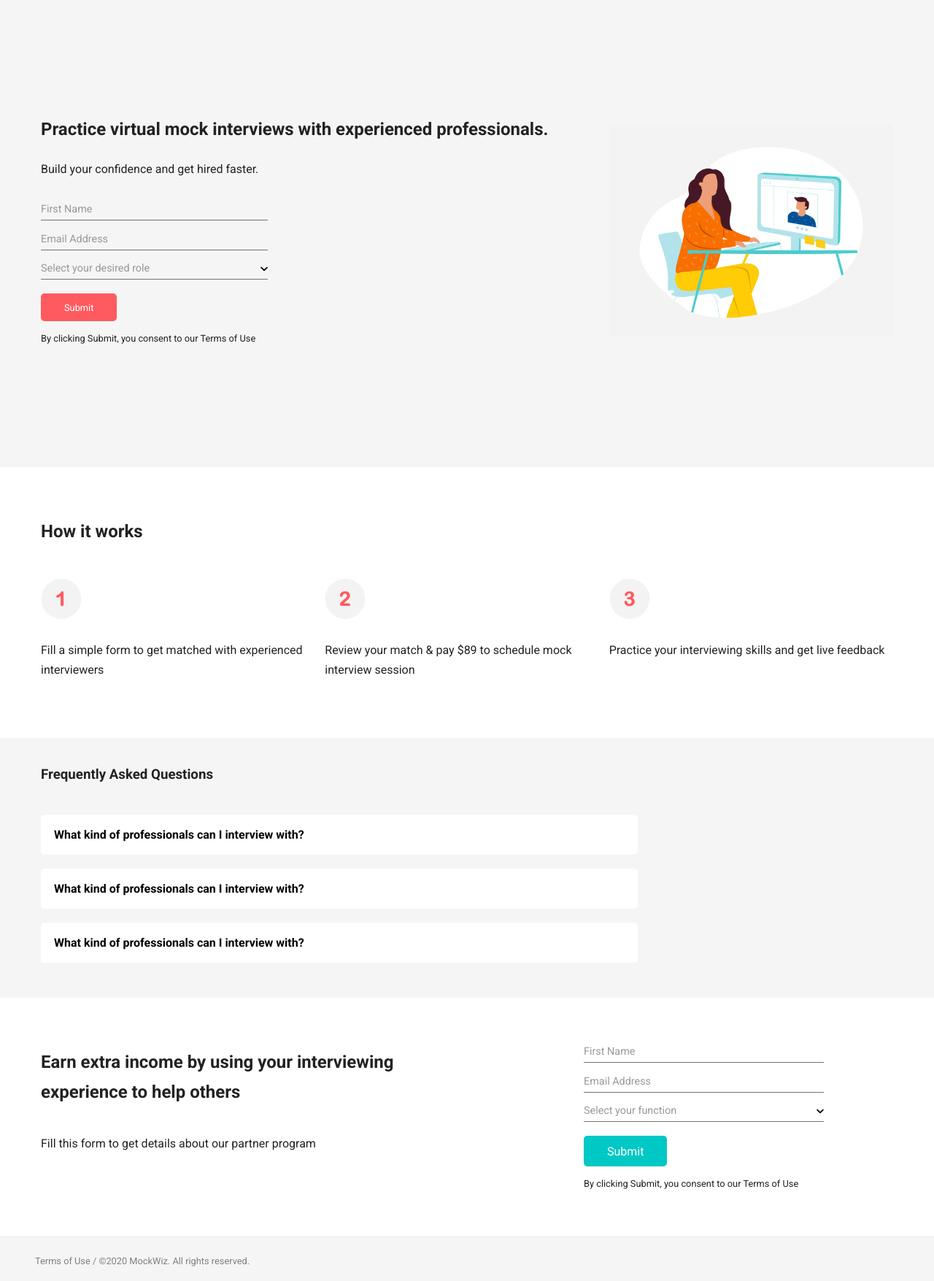
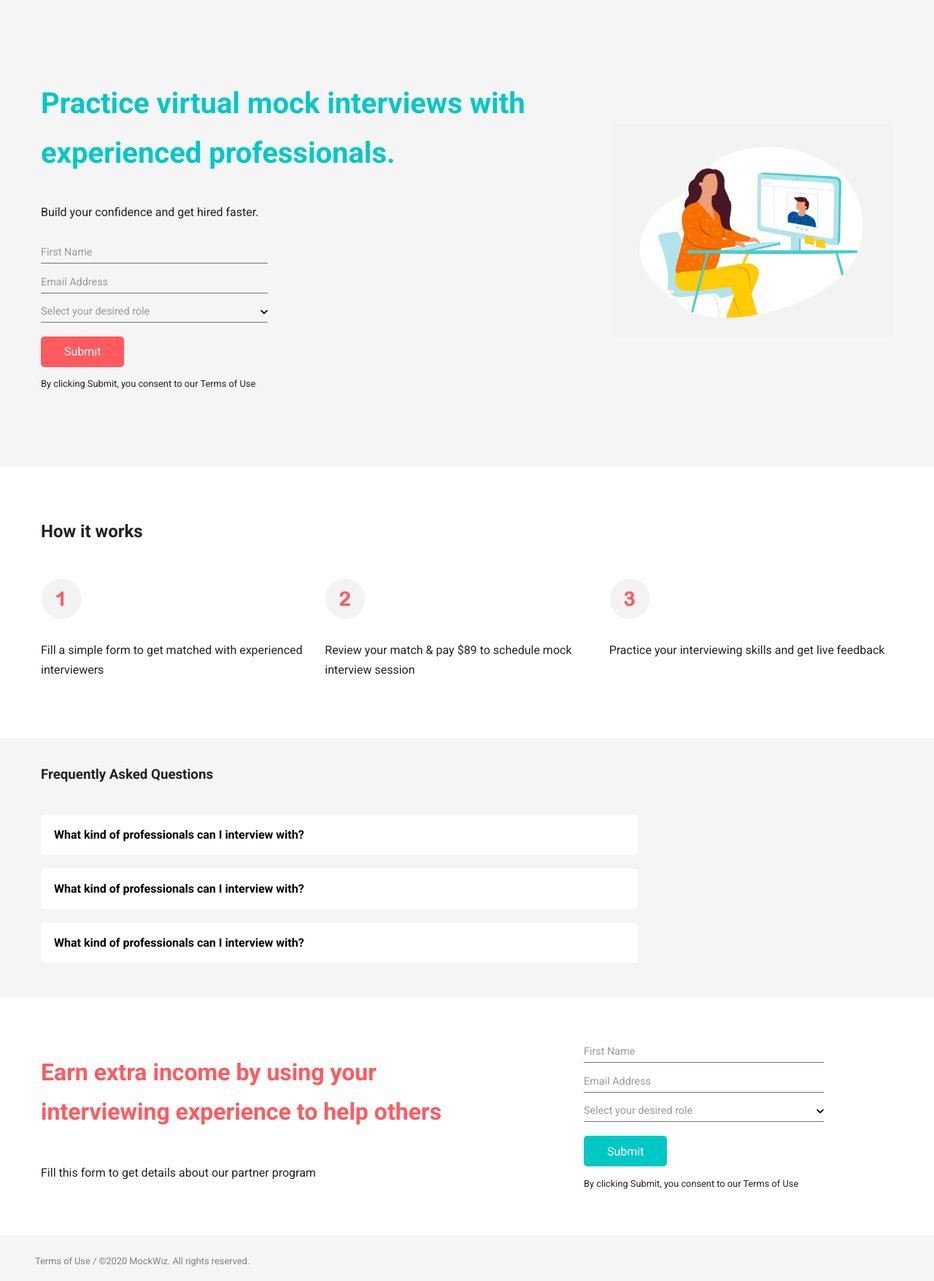
Before and after one commit to parvathys0311/mockWiz, a Django app: page /home in a window 1280 px wide. Shown: the part 75-1830 px from the top of the page at 73% size. Run offline with Django 3.2, Linux system fonts and the light colour scheme; data that the repository does not hold is empty; some libraries are stand-ins or nearby versions.

Commit message:
css tweaks

```diff
--- a/candidateApp/forms.py
+++ b/candidateApp/forms.py
@@ -1,27 +1,35 @@
+from itertools import chain
+
 from django.core.validators import validate_email
 from django.forms import ModelForm, TextInput, EmailInput, Select, ModelChoiceField
+from django.forms.utils import flatatt
+from django.utils.encoding import force_text
+from django.utils.html import format_html
+from django.utils.safestring import mark_safe
 
 from pagesApp.models import Role
 from .models import Candidate
 
 from django import forms
 
+
 class Candidateform(ModelForm):
-    interestedRole = ModelChoiceField(Role.objects.all(),empty_label="------ Select ------")
+    interestedRole = ModelChoiceField(Role.objects.all(),empty_label="Select your desired role")
     class Meta:
         model=Candidate
         fields=('firstName','email','interestedRole')
 
         widgets = {
-            'firstName':TextInput(attrs={'class': 'form-control', 'id':'Name'}),
-            'email': EmailInput(attrs={'class': 'form-control', 'id':'Email'}),
-            'interestedRole': Select(attrs={'class': 'form_control', 'id': 'Role'}),
+            'firstName':TextInput(attrs={'id':'Name', 'placeholder':'First Name'}),
+            'email': EmailInput(attrs={'id':'Email','placeholder':'Email Address'}),
+            'interestedRole': Select(attrs={'class': 'selectCdd', 'id': 'role'}),
         }
     def clean_email(self):
         email = self.cleaned_data.get('email')
         for instance in Candidate.objects.all():
             if instance.email == email:
                 raise forms.ValidationError("Email already exists. Looks like you have made an enquiry already. Our team will get back to you soon.")
+        return email
 
         # if not (email):
         #     raise forms.ValidationError(
@@ -31,5 +39,3 @@ class Candidateform(ModelForm):
         #     mt = validate_email(email)
         # except:
         #     return forms.ValidationError("Email is not in correct format")
-        # return email
-    # def clean_email(self):
--- a/expertApp/forms.py
+++ b/expertApp/forms.py
@@ -6,19 +6,20 @@ from django import forms
 
 
 class Expertform(ModelForm):
-    expertiseFunction = ModelChoiceField(Function.objects.all(), empty_label="------- Select ------")
+    expertiseFunction = ModelChoiceField(Function.objects.all(), empty_label="Select your desired role")
     class Meta:
         model=Expert
         fields=('firstName','email','expertiseFunction'
                )
 
         widgets = {
-            'firstName':TextInput(attrs={'class': 'form-control', 'id':'Name'}),
-            'email': EmailInput(attrs={'class': 'form-control', 'id':'Email'}),
-            'expertiseFunction': Select(attrs={'class': 'form_control', 'id': 'Function'}),
+            'firstName':TextInput(attrs={'id':'Name', 'placeholder':'First Name', 'class':'ex-input'}),
+            'email': EmailInput(attrs={'id':'Email', 'placeholder':'Email Address', 'class':'ex-input'}),
+            'expertiseFunction': Select(attrs={'id': 'Function', 'class': 'ex-input'}),
         }
     def clean_email(self):
         email = self.cleaned_data.get('email')
         for instance in Expert.objects.all():
             if instance.email == email:
                 raise forms.ValidationError("Email already exists. Looks like you have made an enquiry already. Our team will get back to you soon.")
+        return email
--- a/mockWizProject/settings.py
+++ b/mockWizProject/settings.py
@@ -135,3 +135,9 @@ from django.contrib.messages import constants as messages
 MESSAGE_TAGS = {
     messages.ERROR:'danger',
 }
+
+EMAIL_HOST = 'smtp.sendgrid.net'
+EMAIL_HOST_USER = 'apikey' # this is exactly the value 'apikey'
+EMAIL_HOST_PASSWORD = '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'
+EMAIL_PORT = 587
+EMAIL_USE_TLS = True
--- a/mockWizProject/static/css/index.css
+++ b/mockWizProject/static/css/index.css
@@ -28,6 +28,13 @@ body{
   /* margin: 1em;
   padding-left: 1.6em; */
   width: 100%;
+}
+
+.error {
+    width: 100%;
+    color: red;
+    font-size: 0.9em;
+    margin:0;
 }
 
 .hero2{
--- a/mockWizProject/static/css/typography.css
+++ b/mockWizProject/static/css/typography.css
@@ -10,8 +10,15 @@ h1, h2, h3, h4, h5, h6 {
   font-family: 'Roboto', sans-serif;
   font-weight: 700;
 }
+
 h1{
-  font-size: 3;
+  font-size: 2.5em;
+  color: #00c8c5;
+}
+
+.exForm h2{
+  font-size: 2em;
+  color: #ff5a5f;
 }
 
 /* body text */
--- /dev/null
+++ b/mockWizProject/static/js/errorMessage.js
@@ -0,0 +1,13 @@
+let button = document.getElementById("cdd-button");
+errorDiv.classList.toggle('hidden');
+//let errorDiv = document.getElementById("error");
+
+//function displayError(){
+//    console.log("yes")
+//  if (errorDiv.style.display === "none") {
+//    console.log("display error");
+//    errorDiv.style.display = "block";
+//  } else {
+//    errorDiv.style.display = "none";
+//  }
+//}
--- a/mockWizProject/static/js/formSelect.js
+++ b/mockWizProject/static/js/formSelect.js
@@ -1,24 +1,38 @@
 
-let select = document.querySelector('.selectCdd');
-console.log(select);
+let role = document.getElementById("id_interestedRole");
+let fn = document.getElementById("id_expertiseFunction");
 
-select.onchange = function colorChange() {
-  console.log("1");
-  if (select.value != 'null') {
-    console.log('yes');
-    select.style.color = '#000';
-  } else {
-    select.style.color = '#999';
-  }
+document.onreadystatechange=function(){
+//all onload actions
+    fn.classList.add("ex-input");
+    role.style.color = '#999';
+    fn.style.color ='#999';
 }
 
+role.onchange = function colorChange() {
+    var value = role.options[role.selectedIndex].value;
+    console.log(value)
+    if (value == "")
+        role.style.color = '#999';
+    else
+        role.style.color = '#000';
+}
+
+fn.onchange = function colorChange() {
+    var value = fn.options[fn.selectedIndex].value;
+    console.log(value)
+    if (value == "")
+        fn.style.color = '#999';
+    else
+        fn.style.color = '#000';
+}
+
+
 let selectEx = document.querySelector('.selectEx');
-console.log(selectEx);
+//console.log(selectEx);
 
 selectEx.onchange = function colorChange() {
-  console.log("1");
   if (selectEx.value != 'null') {
-    console.log('yes');
     selectEx.style.color = '#000';
   } else {
     selectEx.style.color = '#999';
--- a/pagesApp/urls.py
+++ b/pagesApp/urls.py
@@ -3,6 +3,7 @@ from . import views
 
 
 urlpatterns = [
-    path('landingpage', views.index, name="index"),
+    path('test', views.test, name="test"),
     path('home', views.home, name="home"),
+    path('email', views.sendgridtest, name="sendgridtest"),
     ]
--- a/pagesApp/views.py
+++ b/pagesApp/views.py
@@ -1,21 +1,64 @@
+import os
+
 from django.contrib import messages
 from django.core.mail import send_mail, send_mass_mail
 from django.shortcuts import render, redirect
 
 # Create your views here.
+from sendgrid import SendGridAPIClient
+from sendgrid.helpers.mail import Mail
+
 from candidateApp.forms import Candidateform
 from candidateApp.models import Candidate
 from expertApp.forms import Expertform
 
 def home(request):
-    return render(request,'pages/index.html')
+    forms_new = {}
+    formCdd = Candidateform()
+    formExp = Expertform()
+    if request.method == 'POST':  # POST action in homepage
+        print("POST")
+        if 'submit-cdd' in request.POST:  # candidate form submission
+            formCdd = Candidateform(request.POST)
+            if formCdd.is_valid():
+                data = formCdd.cleaned_data
+                # save form
+                formCdd.save()
+                # display message for user
+                messages.success(request,
+                                 'You have successfully submitted your details. Our team will get back to you soon.')
+                # send confirmation email
+                send_mail('Cdd Form Submission', 'Here is the message.', 'parvathys0387@gmail.com',
+                          ['parvathys0311@gmail.com'],
+                          fail_silently=False)
+                return redirect('home')
 
-def index(request):
+        elif 'submit-exp' in request.POST:  # expert form submission
+            print("yes")
+            formExp = Expertform(request.POST)
+            if formExp.is_valid():
+                print("valid")
+                data = formExp.cleaned_data
+                # save form
+                formExp.save()
+                # display message for user
+                messages.success(request,
+                                 'Expert form message')
+                # send confirmation email
+                send_mail('Expert form submission', 'Here is the message.', 'parvathys0387@gmail.com',
+                          ['parvathys0311@gmail.com'],
+                          fail_silently=False)
+                return redirect('home')
+    forms_new['formcd'] = formCdd
+    forms_new['formex'] = formExp
+    return render(request,'pages/index.html',{'form': forms_new})
+
+def test(request):
     forms_new = {}
     form1 = Candidateform()
     form2 = Expertform()
     if request.method == 'POST':        # POST action in homepage
-        if 'submit-cdd' in request.POST:    # candidate form submission
+        if 'submit-cdd' in request.POST: # candidate form submission
             form1 = Candidateform(request.POST)
             if form1.is_valid():
                 data = form1.cleaned_data
@@ -25,10 +68,10 @@ def index(request):
                 messages.success(request,
                                  ': You have successfully submitted your details. Our team will get back to you soon.')
                 # send confirmation email
-                send_mail('Subject here', 'Here is the message.', 'parvathy.labwork@zohomail.com',
+                send_mail('Subject here', 'Here is the message.', 'parvathys0387@gmail.com',
                           ['parvathys0311@gmail.com'],
                           fail_silently=False)
-                return redirect('index')
+                return redirect('test')
 
         elif 'submit-exp' in request.POST:   # expert form submission
             form2 = Expertform(request.POST)
@@ -39,10 +82,10 @@ def index(request):
                 # display message for user
                 messages.success(request, ': You have successfully submitted your details. Our team will get back to you soon.')
                 # send confirmation email
-                send_mail('Subject here', 'Here is the message.', 'parvathy.labwork@zohomail.com',
+                send_mail('Subject here', 'Here is the message.', ['parvathy.labwork@zohomail.com'],
                           ['parvathys0311@gmail.com'],
                           fail_silently=False)
-                return redirect('index')
+                return redirect('test')
 
         # # GMAIL setup
         # email_client = (
@@ -60,3 +103,10 @@ def index(request):
     forms_new['formcd'] = form1
     forms_new['formex'] = form2
     return render(request, "pages/test.html",{'form': forms_new})
+
+def sendgridtest(request):
+
+    send_mail('Subject here', 'Here is the message.', 'parvathys0387@gmail.com',
+              ['parvathys0311@gmail.com'],
+              fail_silently=False)
+    return redirect(home)
--- a/templates/base.html
+++ b/templates/base.html
@@ -4,6 +4,7 @@
 <head>
   <meta charset="UTF-8">
   <meta name="viewport" content="width=device-width, initial-scale=1.0">
+
   <!--  Custom css -->
   <link rel="stylesheet" href="{% static 'css/index.css' %}">
   <link rel="stylesheet" href="{% static 'css/typography.css' %}">
--- a/templates/pages/index.html
+++ b/templates/pages/index.html
@@ -12,31 +12,30 @@
             <h1>Practice virtual mock interviews with experienced professionals.</h1>
             <p>Build your confidence and get hired faster.</p>
             <div>
-              <form action="#">
+              <form method="POST" action="" enctype="multipart/form-data"> {% csrf_token %}
                 <ul>
                   <li>
-                    <input type="text" name="name" placeholder="First Name">
+                    {{form.formcd.firstName}}
                   </li>
                   <li>
-                    <input type="text" name="_replyto" placeholder="Email Address">
+                    {{form.formcd.email}}
+                    <p class="error">{{form.formcd.email.errors | striptags}}</p>
                   </li>
-                  <select id="role" class="selectCdd">
-                    <option value="null" disabled selected>Select your desired role</option>
-                    <option value="1" class="color">System Analyst</option>
-                    <option value="2">Accountant</option>
-                    <option value="3">Rig Manager</option>
-                    <option value="4">Data Scientist</option>
-                  </select>
                   <li>
-                    <button type="submit" class="font-small" id="cdd-button">Submit</button>
+                    {{form.formcd.interestedRole}}
+                  </li>
+                  <li>
+                    <button type="submit" value="submit" id="cdd-button" name="submit-cdd" onclick="displayError()">Submit</button>
                   </li>
                   <li>
                     <p class="font-small">By clicking Submit, you consent to our Terms of Use</p>
                   </li>
-                  <!-- <input type="submit" value="Submit"> -->
                 </ul>
               </form>
             </div>
+<!--            <div class="" id="error">-->
+
+<!--          </div>-->
           </div>
           <div class="hero2">
             <img class="hero-image" src="{% static './images/dr-13_4x (1).png' %}">
@@ -114,34 +113,46 @@
             <p>Fill this form to get details about our partner program</p>
           </div>
           <div class="exFlexItem">
-            <form action="#" class="form_expert">
+            <form class="form_expert" method="POST" action="" enctype="multipart/form-data"> {% csrf_token %}
               <ul class="ex_containerForm">
                 <li>
-                  <input type="text" name="name" placeholder="First Name" class="ex-input">
+                  {{form.formex.firstName}}
                 </li>
                 <li>
-                  <input type="text" name="_replyto" placeholder="Email Address" class="ex-input">
+                  {{form.formex.email}}
+                  <p class="error">{{form.formex.email.errors | striptags}}</p>
                 </li>
-                <select id="function" class="ex-input selectEx">
-                  <option value="" disabled selected>Select your function</option>
-                  <option value="1" class="color">Oil & Gas</option>
-                  <option value="2">Manufacturing</option>
-                  <option value="3">Information technology</option>
-                  <option value="4">Finance</option>
-                </select>
                 <li>
-                  <button type="submit" class="button-default" id="ex-button">Submit</button>
+                  {{form.formex.expertiseFunction}}
+                </li>
+                <li>
+                  <button type="submit" class="button-default" id="ex-button" name="submit-exp">Submit</button>
                 </li>
                 <li>
                   <p class="font-small">By clicking Submit, you consent to our Terms of Use</p>
                 </li>
-                <!-- <input type="submit" value="Submit"> -->
               </ul>
             </form>
           </div>
+<!--             <div>{{form.formex.email.errors | striptags}}</div>-->
         </div>
       </section>
+        {% if messages %}
+            {% for message in messages %}
+                {% if message.tags %}  <script>alert("{{ message }}")</script> {% endif %}
+            {% endfor %}
+        {% endif %}
+    </main>
+<script>
+  let errorDiv = document.getElementById("error");
 
-    </main>
-
+function displayError(){
+  errorDiv.classList.toggle("hidden");
+  console.log("yes");
+  errorDiv.style.display = "block";
+}
+</script>
+<script src="{% static './js/accordion.js' %}"></script>
+<script src="{% static './js/formSelect.js' %}"></script>
+<script src="{% static './js/errorMessage.js' %}"></script>
 {% endblock %}
--- a/templates/partials/_alerts.html
+++ b/templates/partials/_alerts.html
@@ -2,7 +2,7 @@
     {% for message in messages %}
         <div id="message" class="container">
             <div class="alert alert-{{ message.tags }} alert-dismissible text-center" role="alert">
-<!--                <button type="button" class="close" data-dismiss="alert"><span aria-hidden="true">&times;</span></button>-->
+                <button type="button" class="close" data-dismiss="alert"><span aria-hidden="true">&times;</span></button>
                 <strong>
                     {% if message.level == DEFAULT_MESSAGE_LEVELS.ERROR %}
                         Error:
```
Also changed, not shown: 2 other files.
